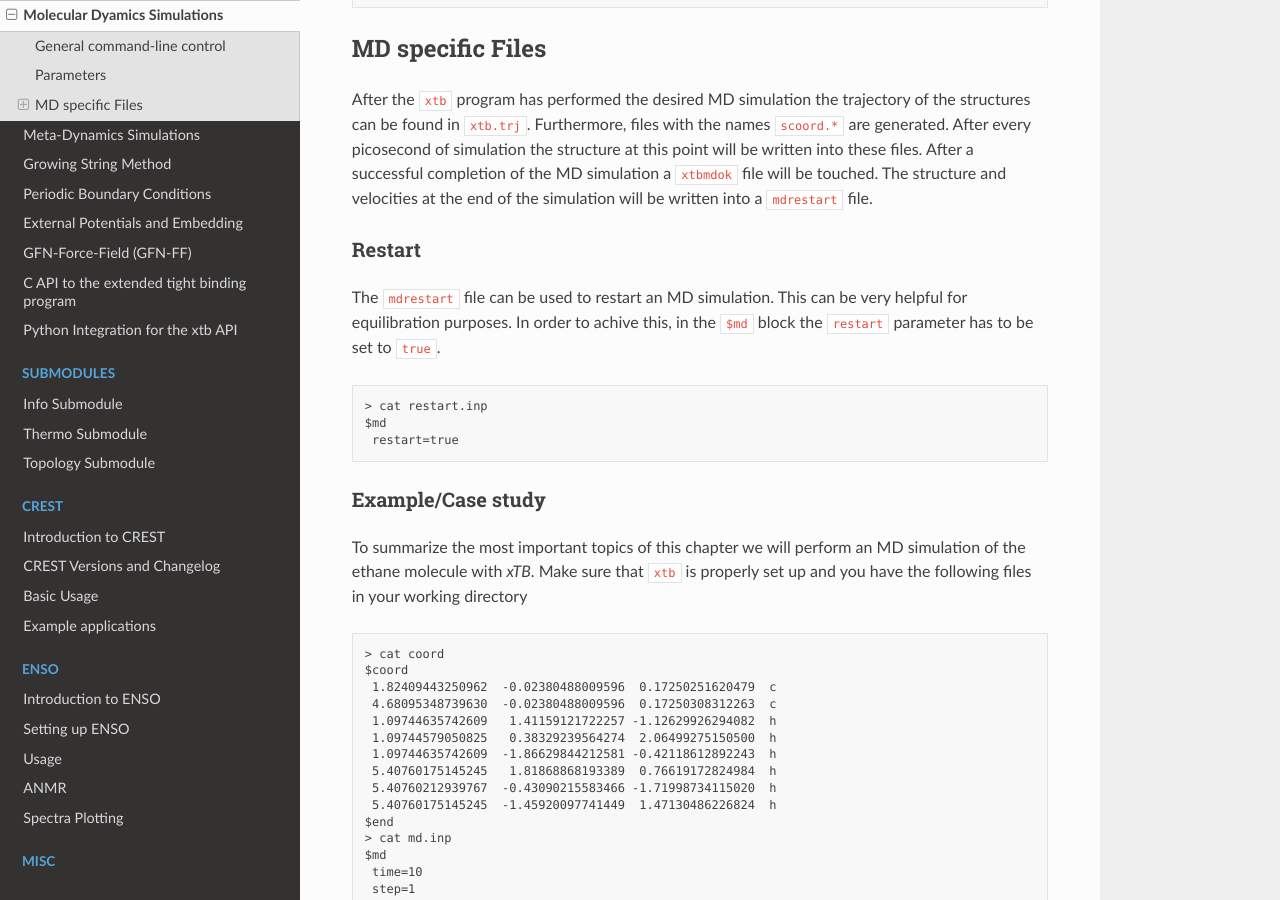
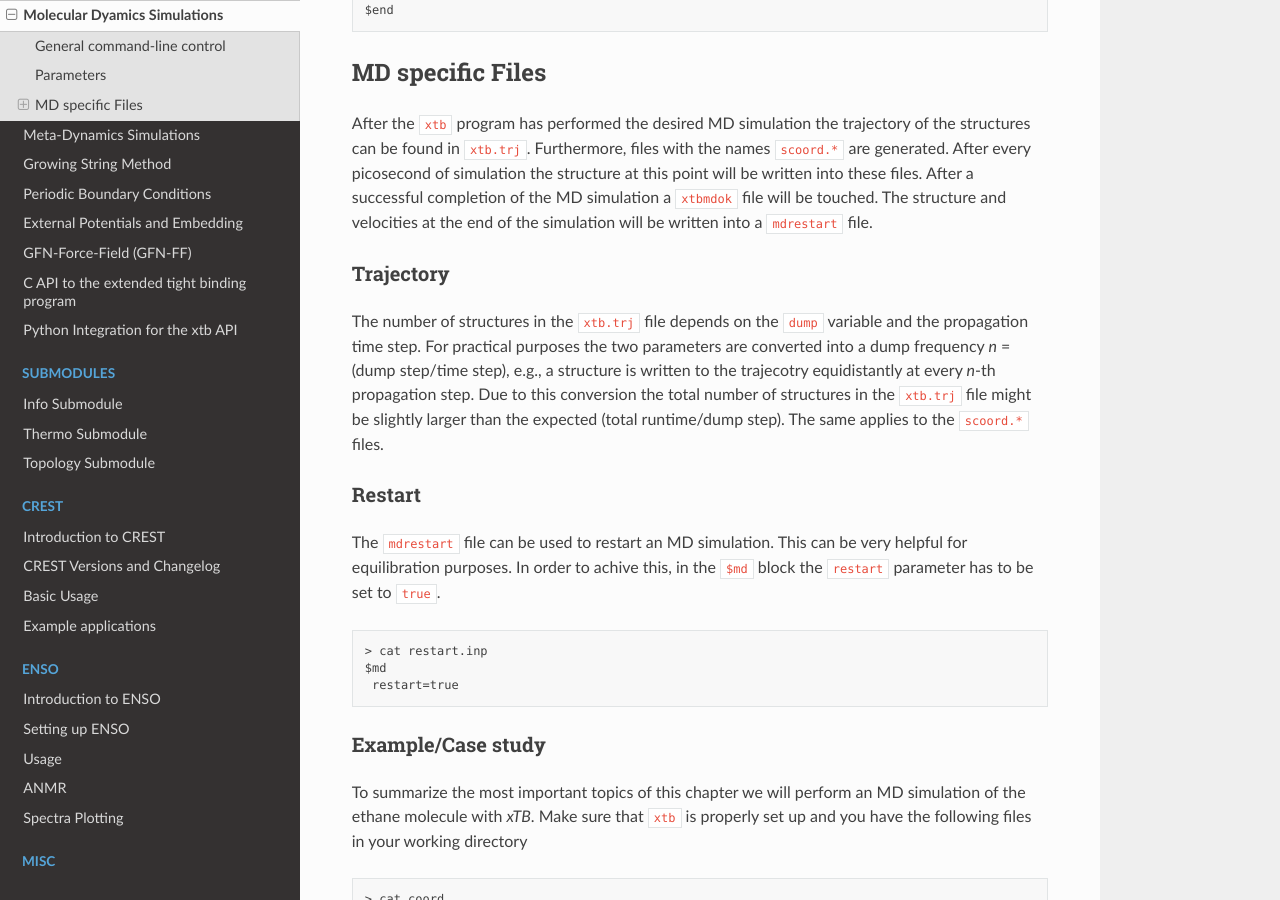
Before and after one commit to grimme-lab/xtb_docs, a Sphinx documentation site: the page built from source/md.rst, in a window 1280 px wide and 900 px high, scrolled down 1652 px. Built offline with Sphinx 7.4.7 and the Read the Docs theme 2.0.0, drawn with Linux system fonts in a browser that asks for light colours.

Commit message:
Update md.rst

```diff
--- a/source/md.rst
+++ b/source/md.rst
@@ -89,6 +89,15 @@ MD specific Files
 After the ``xtb`` program has performed the desired MD simulation the trajectory of the structures can be found in ``xtb.trj``.
 Furthermore, files with the names ``scoord.*`` are generated. After every picosecond of simulation the structure at this point will be written into these files. After a successful completion of the MD simulation a ``xtbmdok`` file will be touched. The structure and velocities at the end of the simulation will be written into a ``mdrestart`` file.
 
+Trajectory
+----------
+The number of structures in the ``xtb.trj`` file depends on the ``dump`` variable and the propagation time step.
+For practical purposes the two parameters are converted into a dump frequency *n* = (dump step/time step), e.g.,
+a structure is written to the trajecotry equidistantly at every *n*-th propagation step.
+Due to this conversion the total number of structures in the ``xtb.trj`` file might be slightly larger
+than the expected (total runtime/dump step).
+The same applies to the ``scoord.*`` files.
+
 Restart
 -------
 The ``mdrestart`` file can be used to restart an MD simulation. This can be very helpful for equilibration purposes.
```
